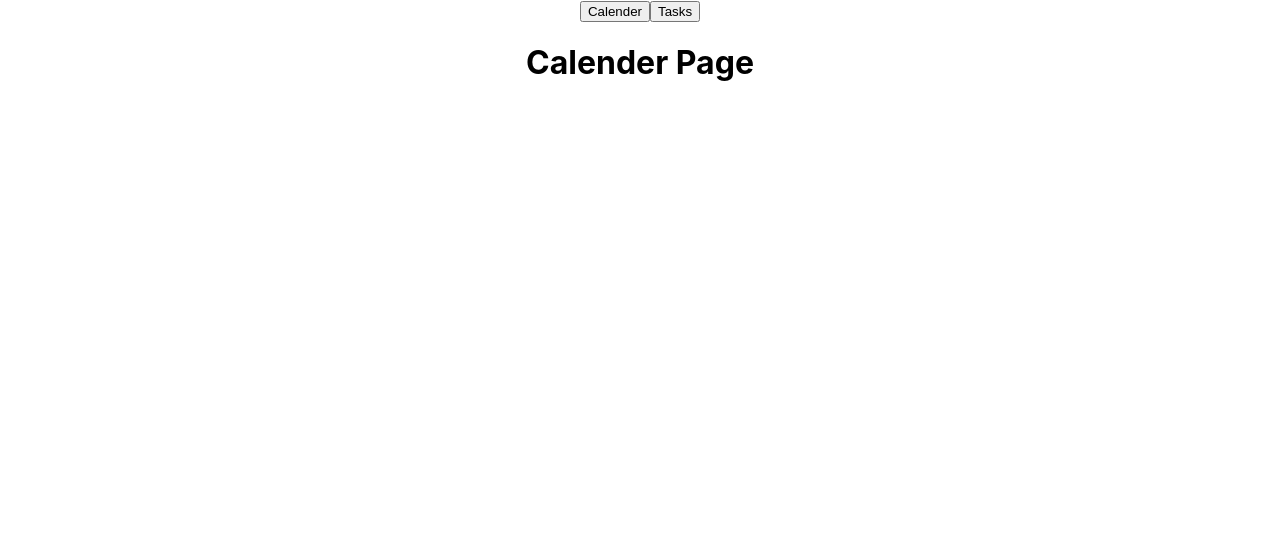
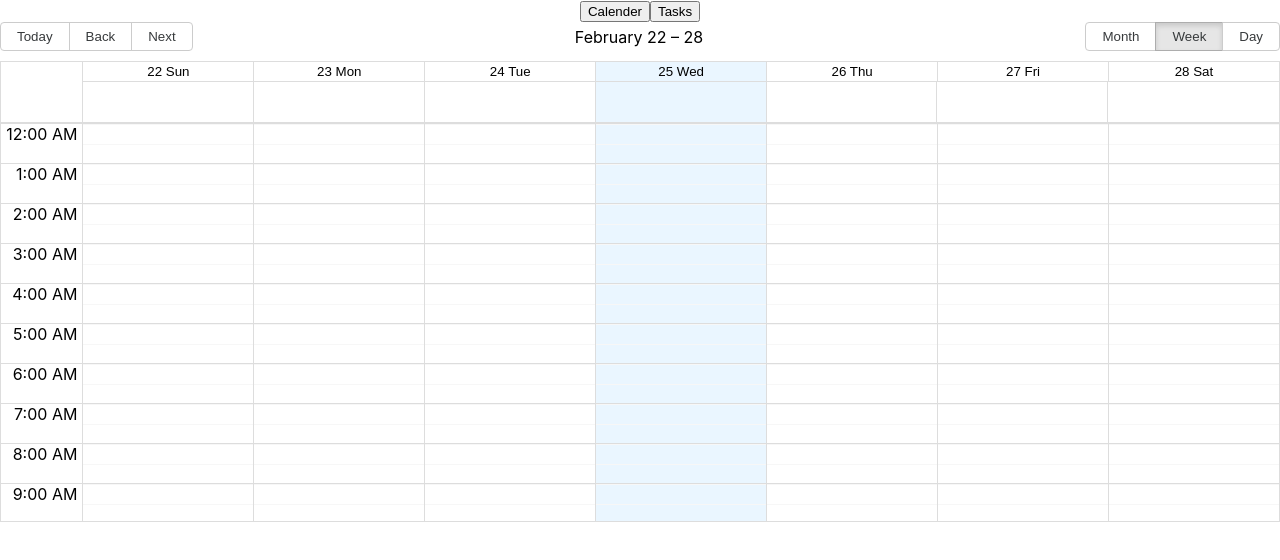
Before and after one commit to COS420-S2025/TeamF, a React (Create React App) app in the folder betterdays/: page / in a window 1280 px wide. Shown: the top 560 px of the page. Built offline with nearby package versions, Linux system fonts and the light colour scheme.

Commit message:
Added react-big-calender calender page

```diff
--- a/betterdays/package.json
+++ b/betterdays/package.json
@@ -11,7 +11,9 @@
     "@types/node": "^16.18.126",
     "@types/react": "^19.2.14",
     "@types/react-dom": "^19.2.3",
+    "moment": "^2.30.1",
     "react": "^19.2.4",
+    "react-big-calendar": "^1.19.4",
     "react-dom": "^19.2.4",
     "react-scripts": "5.0.1",
     "typescript": "^4.9.5",
@@ -40,5 +42,8 @@
       "last 1 firefox version",
       "last 1 safari version"
     ]
+  },
+  "devDependencies": {
+    "@types/react-big-calendar": "^1.16.3"
   }
 }
--- a/betterdays/src/App.tsx
+++ b/betterdays/src/App.tsx
@@ -1,4 +1,5 @@
 import './App.css';
+import 'react-big-calendar/lib/css/react-big-calendar.css'
 import CalenderPage from './views/CalendarPage';
 import TaskPage from './views/TaskPage';
 import { useState } from 'react';
--- a/betterdays/src/views/CalendarPage.tsx
+++ b/betterdays/src/views/CalendarPage.tsx
@@ -1,5 +1,40 @@
-import React from "react";
+import React, {useState} from "react";
+import {Calendar, momentLocalizer, Views, View} from 'react-big-calendar';
+import moment from 'moment';
+
+const localizer = momentLocalizer(moment);
+const defaultDate = new Date(2026, 2, 8);
+const views = {
+    month: true,
+    week: true,
+    day: true
+};
+
+const events = [{
+    id: 'a',
+    title: 'Daylight "Savings" Time starts',
+    start: new Date(2026, 2, 8, 1, 0, 0),
+    end: new Date(2026, 2, 8, 2, 0, 0),
+}];
 
 export default function CalenderPage() : React.JSX.Element {
-    return (<h1>Calender Page</h1>);
+    const [view, setView] = useState<View>(Views.WEEK);
+    const [date, setDate] = useState(new Date());
+    return (<div className="height600">
+        <Calendar
+            showMultiDayTimes
+            defaultDate={defaultDate}
+            events={events}
+            localizer={localizer}
+            views={views}
+            view={view}
+            date={date}
+            onView={(view) => setView(view)}
+            onNavigate={(date) => {
+                setDate(new Date(date));
+            }}
+            style={{height: 500}}
+        />
+      </div>
+  );
 }
```
Also changed, not shown: 1 other file (tests, documents, lock files or other folders).
